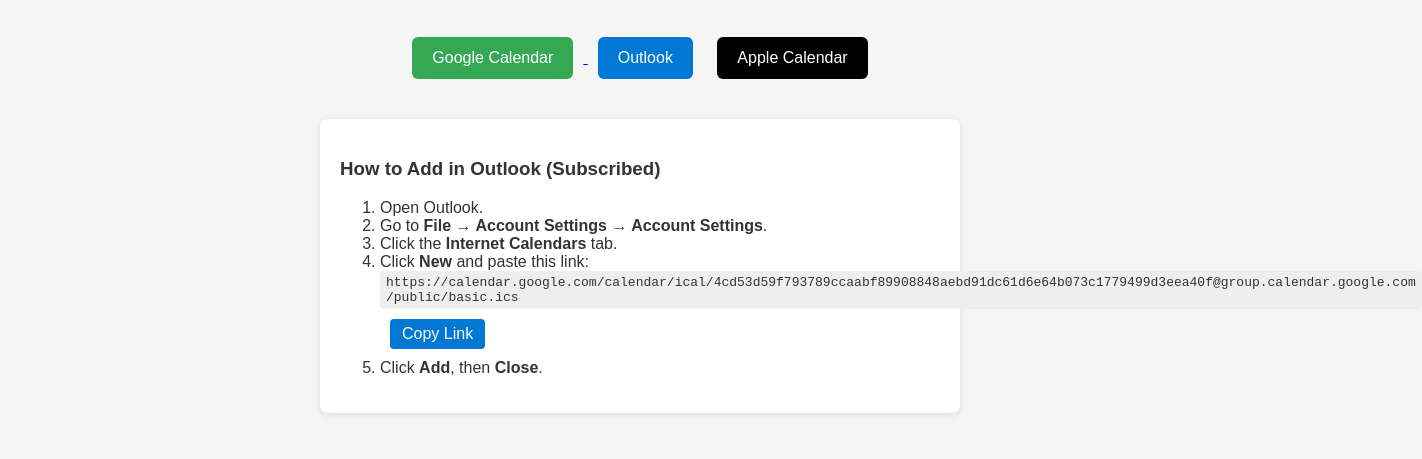
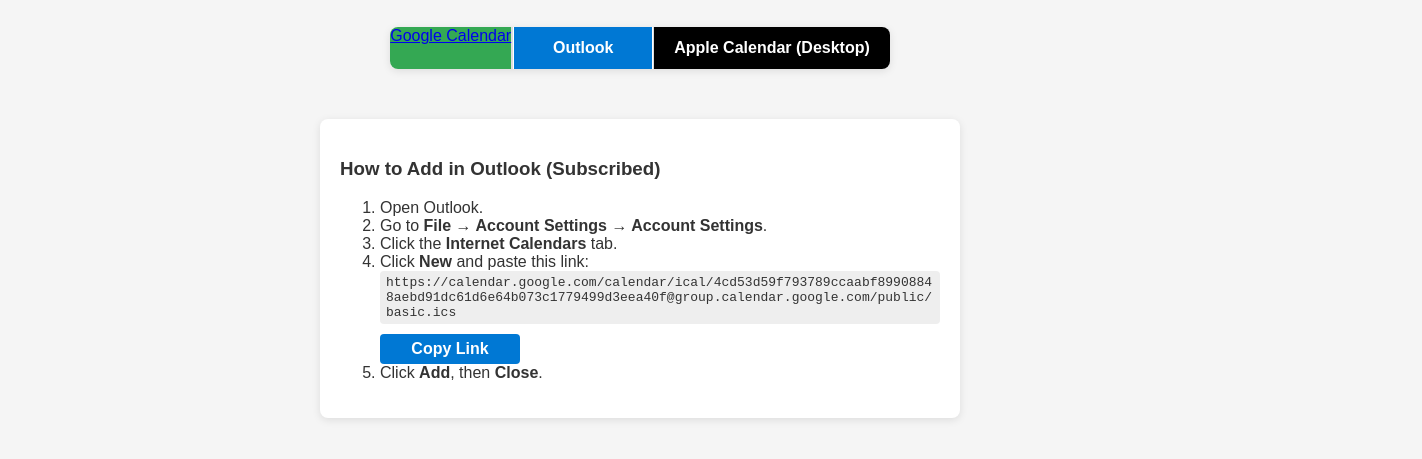
Before and after one commit to JadenDeni/Covey-Events-Calendar, a plain HTML site: page index.html in a window 1280 px wide. Both pictures are taken after a click on the button "Outlook". Shown: the part 109-568 px from the top of the page, 1422 px wide, since content can reach past the window. Drawn offline with Linux system fonts and the light colour scheme.

Commit message:
Update index.html

```diff
--- a/index.html
+++ b/index.html
@@ -19,31 +19,60 @@
 
     .buttons {
       margin-bottom: 30px;
+      display: inline-flex;
+      border-radius: 8px;
+      overflow: hidden;
+      box-shadow: 0 2px 8px rgba(0,0,0,0.1);
+      background: white;
+    }
+
+    .buttons a, .buttons span {
+      display: inline-block;
     }
 
     button, .apple-link {
       padding: 12px 20px;
       font-size: 16px;
-      margin: 10px;
-      border-radius: 6px;
+      border: none;
+      cursor: pointer;
+      color: white;
+      background-color: transparent;
+      font-weight: 600;
+      min-width: 140px;
+      user-select: none;
       text-decoration: none;
-      color: white;
       display: inline-block;
-      cursor: pointer;
+      text-align: center;
+      border-radius: 0;
     }
 
+    /* Individual button colors */
     .google {
       background-color: #34A853;
-      border: none;
     }
 
-    .outlook {
+    .outlook-button {
       background-color: #0078D4;
-      border: none;
+      width: 140px;
+      border-left: 1px solid #fff;
+      border-right: 1px solid #fff;
+      box-sizing: border-box;
     }
 
     .apple-link {
       background-color: #000;
+    }
+
+    /* Wrappers to add vertical lines between buttons */
+    .buttons a:not(:last-child), .buttons span:not(:last-child) {
+      border-right: 1px solid #ddd;
+    }
+
+    /* Outlook container to handle lines */
+    .outlook-wrapper {
+      display: inline-block;
+      border-left: 1px solid #ddd;
+      border-right: 1px solid #ddd;
     }
 
     .instructions {
@@ -55,17 +84,24 @@
       padding: 20px;
       border-radius: 8px;
       box-shadow: 0 2px 8px rgba(0,0,0,0.1);
+      word-wrap: break-word;
+      overflow-wrap: break-word;
     }
 
     code {
       background: #eee;
       padding: 4px 6px;
       border-radius: 4px;
-      display: inline-block;
+      display: block;
+      max-width: 100%;
+      word-wrap: break-word;
+      overflow-wrap: break-word;
+      white-space: normal;
+      font-family: monospace;
+      margin-bottom: 10px;
     }
 
     .copy-btn {
-      margin-top: 10px;
       background-color: #0078D4;
       color: white;
       border: none;
@@ -80,17 +116,17 @@
 
   <div class="buttons">
     <!-- Google Calendar -->
-    <a href="https://calendar.google.com/calendar/u/0/r?cid=4cd53d59f793789ccaabf89908848aebd91dc61d6e64b073c1779499d3eea40f@group.calendar.google.com
-" target="_blank">
-      <button class="google">Google Calendar</button>
+    <a href="https://calendar.google.com/calendar/u/0/r?cid=4cd53d59f793789ccaabf89908848aebd91dc61d6e64b073c1779499d3eea40f@group.calendar.google.com" target="_blank" class="google">
+      Google Calendar
     </a>
 
-    <!-- Outlook Instructions -->
-    <button class="outlook" onclick="toggleInstructions()">Outlook</button>
+    <!-- Outlook Instructions wrapped in span for borders -->
+    <span class="outlook-wrapper">
+      <button class="outlook-button" onclick="toggleInstructions()">Outlook</button>
+    </span>
 
     <!-- Apple Calendar -->
-    <a href="webcal://calendar.google.com/calendar/ical/4cd53d59f793789ccaabf89908848aebd91dc61d6e64b073c1779499d3eea40f@group.calendar.google.com
-/public/basic.ics" class="apple-link">
+    <a href="#" id="appleLink" class="apple-link">
       Apple Calendar
     </a>
   </div>
@@ -103,14 +139,25 @@
       <li>Go to <strong>File → Account Settings → Account Settings</strong>.</li>
       <li>Click the <strong>Internet Calendars</strong> tab.</li>
       <li>Click <strong>New</strong> and paste this link:</li>
-      <code id="icsLink">https://calendar.google.com/calendar/ical/4cd53d59f793789ccaabf89908848aebd91dc61d6e64b073c1779499d3eea40f@group.calendar.google.com
-/public/basic.ics</code><br>
+      <code id="icsLink">https://calendar.google.com/calendar/ical/4cd53d59f793789ccaabf89908848aebd91dc61d6e64b073c1779499d3eea40f@group.calendar.google.com/public/basic.ics</code>
       <button class="copy-btn" onclick="copyToClipboard()">Copy Link</button>
       <li>Click <strong>Add</strong>, then <strong>Close</strong>.</li>
     </ol>
   </div>
 
   <script>
+    const appleMobileLink = "webcal://calendar.google.com/calendar/ical/4cd53d59f793789ccaabf89908848aebd91dc61d6e64b073c1779499d3eea40f@group.calendar.google.com/public/basic.ics";
+    const appleDesktopLink = "https://calendar.google.com/calendar/ical/4cd53d59f793789ccaabf89908848aebd91dc61d6e64b073c1779499d3eea40f@group.calendar.google.com/public/basic.ics";
+
+    function isMobile() {
+      return /iPhone|iPad|iPod|Android/i.test(navigator.userAgent);
+    }
+
+    // Set Apple Calendar link based on device
+    const appleLink = document.getElementById('appleLink');
+    appleLink.href = isMobile() ? appleMobileLink : appleDesktopLink;
+    appleLink.textContent = isMobile() ? "Apple Calendar (Mobile)" : "Apple Calendar (Desktop)";
+
     function toggleInstructions() {
       const box = document.getElementById('outlookInstructions');
       box.style.display = box.style.display === 'block' ? 'none' : 'block';
@@ -118,8 +165,11 @@
 
     function copyToClipboard() {
       const text = document.getElementById('icsLink').innerText;
-      navigator.clipboard.writeText(text);
-      alert('ICS link copied to clipboard!');
+      navigator.clipboard.writeText(text).then(() => {
+        alert('ICS link copied to clipboard!');
+      }, () => {
+        alert('Failed to copy ICS link.');
+      });
     }
   </script>
 </body>
```
